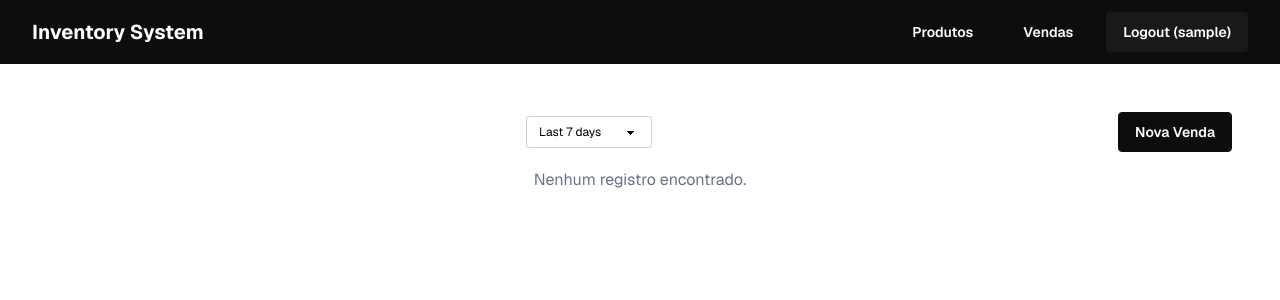
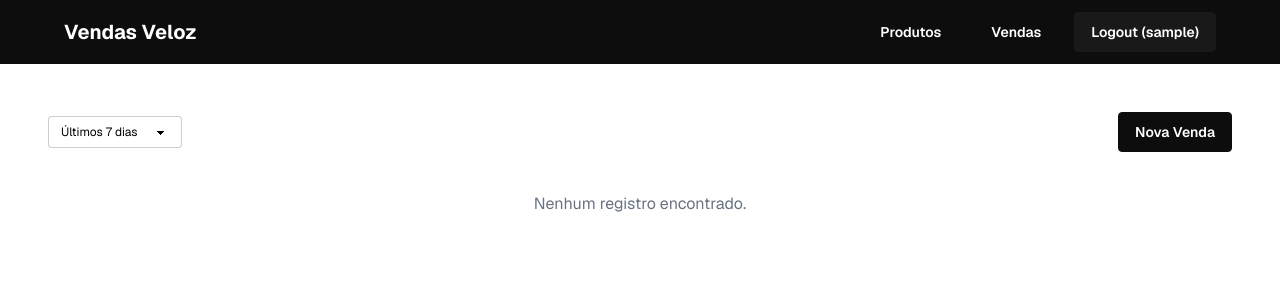
Before and after one commit to johnpgr/projeto-veloz-django, a Django app: page /sales/ in a window 1280 px wide. Shown: the top 300 px of the page. Run offline with Django 5.2, Linux system fonts and the light colour scheme; the visitor is signed in with stand-in values (Sample User, id 1); data that the repository does not hold is empty; style sheets or scripts are compiled from the project's sources; some libraries are stand-ins or nearby versions.

Commit message:
feat: improve UI/UX and add Portuguese localization

```diff
--- a/config/settings.py
+++ b/config/settings.py
@@ -110,12 +110,9 @@ AUTH_USER_MODEL = 'src.User'
 # Internationalization
 # https://docs.djangoproject.com/en/5.2/topics/i18n/
 
-LANGUAGE_CODE = 'en-us'
-
+LANGUAGE_CODE = 'pt-BR'
 TIME_ZONE = 'UTC'
-
 USE_I18N = True
-
 USE_TZ = True
 
 
--- a/src/templates/base.html
+++ b/src/templates/base.html
@@ -11,14 +11,15 @@
     <link href="https://fonts.googleapis.com/css2?family=Geist:wght@100..900&display=swap" rel="stylesheet">
     <link href="{% static 'css/styles.css' %}" rel="stylesheet">
     <script src="https://unpkg.com/htmx.org@2.0.4"></script>
+    <script src="https://cdn.jsdelivr.net/npm/alpinejs@3.x.x/dist/cdn.min.js" defer></script>
     <script src="{% static 'js/modals.js' %}" defer></script>
 </head>
 
 <body class="bg-base-100" hx-boost="true">
     <nav class="bg-primary max-h-header">
-        <div class="max-w-7xl mx-auto px-4 sm:px-6 lg:px-8">
+        <div class="mx-auto px-4 sm:px-8 lg:px-16">
             <div class="flex items-center justify-between h-16">
-                <a href="{% url 'product-list' %}" class="text-white font-bold text-xl">Inventory System</a>
+                <a href="{% url 'product-list' %}" class="text-white font-bold text-xl">Vendas Veloz</a>
                 <div class="flex space-x-4">
                     {% if user.is_authenticated %}
                     <a href="{% url 'product-list' %}" class="btn btn-primary">Produtos</a>
--- a/src/templates/product_list.html
+++ b/src/templates/product_list.html
@@ -2,7 +2,7 @@
 {% load static %}
 
 {% block content %}
-<div class="container mx-auto my-6">
+<div class="p-4 sm:p-6 md:p-12 container mx-auto">
     <div class="flex justify-between items-center mb-4">
         <label class="input input-bordered w-full max-w-xs">
             <img src="{% static 'svg/search.svg' %}" alt="Buscar" class="w-4 h-4">
--- a/src/views.py
+++ b/src/views.py
@@ -10,6 +10,7 @@ from django.utils import timezone
 from datetime import timedelta
 from collections import defaultdict
 import calendar
+from django.utils.translation import gettext
 from .forms import *
 from .models import *
 
@@ -145,12 +146,12 @@ class SaleListView(LoginRequiredMixin, ListView):
     ordering = ['-sale_date']
 
     range_options = {
-        '7d': ('Last 7 days', timedelta(days=7)),
-        '3d': ('Last 3 days', timedelta(days=3)),
-        '14d': ('Last 14 days', timedelta(days=14)),
-        '30d': ('Last 30 days', timedelta(days=30)),
-        '3m': ('Last 3 months', timedelta(days=90)),
-        '12m': ('Last 12 months', timedelta(days=365)),
+        '7d': ('Últimos 7 dias', timedelta(days=7)),
+        '3d': ('Últimos 3 dias', timedelta(days=3)),
+        '14d': ('Últimos 14 dias', timedelta(days=14)),
+        '30d': ('Últimos 30 dias', timedelta(days=30)),
+        '3m': ('Últimos 3 meses', timedelta(days=90)),
+        '12m': ('Último 12 meses', timedelta(days=365)),
     }
 
     def get_queryset(self):
@@ -178,8 +179,9 @@ class SaleListView(LoginRequiredMixin, ListView):
             year = sale.sale_date.year
             month = sale.sale_date.month
             user = sale.user
+            sale.total_price = sale.quantity * sale.product.price
             grouped[user][(year, month)].append(sale)
-            totals[user][(year, month)] += sale.quantity * sale.product.price
+            totals[user][(year, month)] += sale.total_price
 
         grouped_sales = []
         for user in grouped:
@@ -188,7 +190,7 @@ class SaleListView(LoginRequiredMixin, ListView):
                 user_months.append({
                     'year': year,
                     'month': month,
-                    'month_name': calendar.month_name[month],
+                    'month_name': gettext(str(calendar.month_name[month])),
                     'sales': grouped[user][(year, month)],
                     'total': totals[user][(year, month)],
                 })
```
Also changed, not shown: src/templates/sale_list.html (+51 -26 lines).
